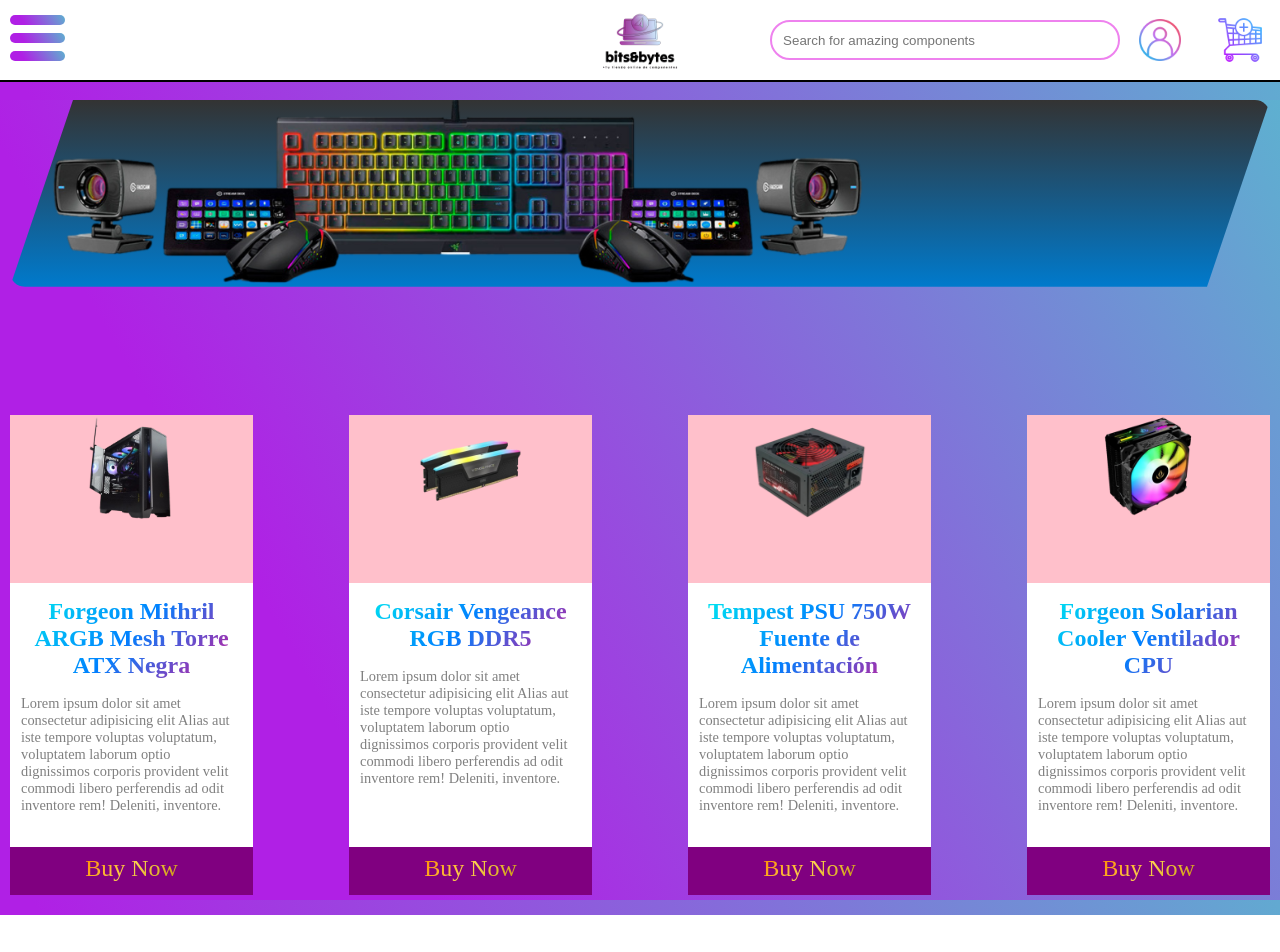
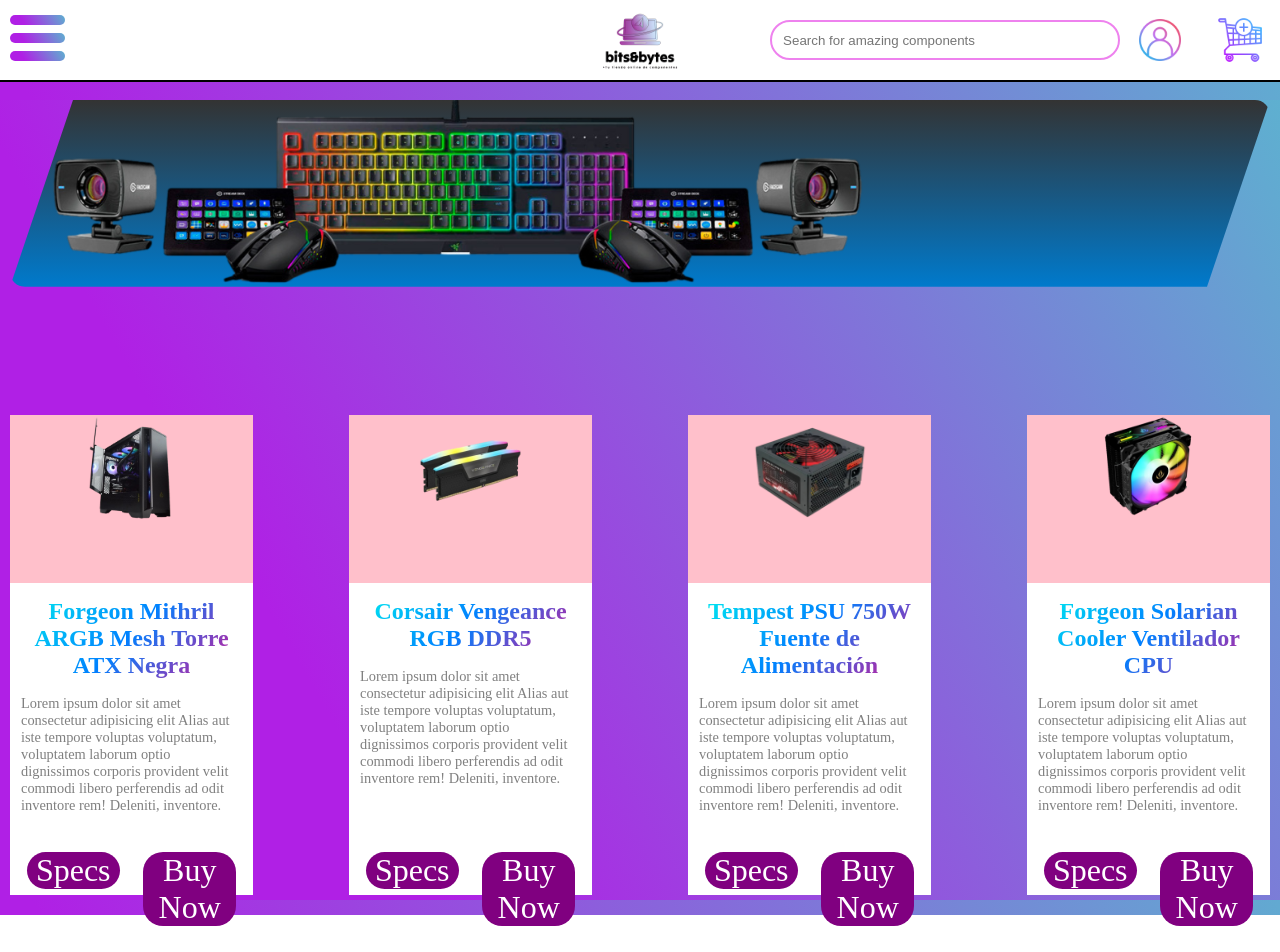
Before and after one commit to marioraldaz/Bit-Bytes-project, a Svelte app: page / in a window 1280 px wide. Shown: the top 952 px of the page. Built offline with nearby package versions, Linux system fonts and the light colour scheme.

Commit message:
Modified Body components

```diff
--- a/src/App.svelte
+++ b/src/App.svelte
@@ -2,6 +2,7 @@
   import Header from "./header/Header.svelte"
   import Body from "./body/Body.svelte"
   import Footer from "./footer/Footer.svelte"
+  let productos = [];
 </script>
 
 <div class="container">
--- a/src/body/Product.svelte
+++ b/src/body/Product.svelte
@@ -6,15 +6,16 @@
   export let specifications;
   export let description;
   export let clicked = false;
-  function click(event) {
-    if (event.target.tagName !== 'A') {
+  function click() {
+
       clicked = !clicked;
-    }
+
   }
+
 
 </script>
 
-  <div class="component {clicked ? 'clicked' : ''}" on:click={click} >
+  <div class="component {clicked ? 'clicked' : ''}" >
     <div class="component__side component__side--front">
         <div class="component__img"><img id={id} src={image} alt="Producto" /></div>
         <div class="component__box--description">
@@ -23,14 +24,71 @@
             <p>{description}</p>
           </div>
         </div>
-      <div class="component__footer"><a class="buy" href="#">Buy Now</a></div>
+      <div class="component__footer">
+        <div class="component__button--specs"on:click={click}>Specs</div>
+        <div class="component__button--buy" ><a href="#">Buy Now</a></div>
+      </div>
     </div>
     <div class="component__side component__side--back component__side--back-1">
-      <p>{specifications}</p>
+      <div class="close" on:click={click}>X</div>
+      <div class="specifications">
+      <h4>Specifications</h4>
+      {#each specifications as specification}
+        <div>{specification}</div>
+      {/each}
+      </div>
     </div>
   </div>
 
 <style>
+
+    .specifications{
+      height: 100%;
+    }
+
+    .specifications div{
+      height: 15%;
+    }
+
+    .specifications div:not(:last-child){
+      margin-bottom: 10%;
+    }
+
+    .specifications h4{
+      height: 10%;
+      margin-bottom: 5%;
+    }
+
+    .close{
+      font-size: 1.5rem;
+      border-radius: 0 10px 0 10px;
+      background-color: rgb(185, 10, 185);
+      position: absolute;
+      padding: 5px;
+      right: 5px;
+      top:5px;
+    }
+
+    .component__button--specs{
+      width: 40%;
+      float: left;
+      margin-right: 10%;
+      margin-left: 5%;
+      border-radius: 20px;
+      background-color: purple;
+    }
+
+    .component__button--buy{
+      width: 40%;
+      float: left;
+      border-radius: 20px;
+      background-color: purple;
+    }
+
+    .component__button--buy a{
+      text-decoration: none;
+      color: white;
+    }
 
     .component {
       perspective: 150rem;
@@ -121,7 +179,10 @@
 
     .component__footer{
       height:10%;
-      background-color: purple;
+      background-color: white;
+      position: relative;
+      padding: 5px;
+      color: white;
     }
 
     .component__footer .buy{
--- a/src/body/ProductList.svelte
+++ b/src/body/ProductList.svelte
@@ -2,9 +2,9 @@
 <script>
     import Product from './Product.svelte';
     export let products;
-    let clicked;
 
-  function addComponent(){
+
+  function addComponent(producto){
 
   }
 
@@ -20,12 +20,8 @@
                 price={product.price}
                 specifications={product.specifications}
                 description={product.description}
-                bind:clicked={product.clicked}
                 />
             </div>
-            {#if product.clicked}
-              HOLA
-            {/if}
             {/each}
     </div>
 
--- a/src/body/datos.json
+++ b/src/body/datos.json
@@ -5,7 +5,12 @@
       "componentName": "Forgeon Mithril ARGB Mesh Torre ATX Negra",
       "image": "imagenes/torre_negra.png",
       "price": "99,99€",
-      "specifications": "Specifications",
+      "specifications": [
+        "Specification1",
+        "Specification2",
+        "Specification3",
+        "Specification4"
+      ],
       "description": "Lorem ipsum dolor sit amet consectetur adipisicing elit Alias aut iste tempore voluptas voluptatum, voluptatem laborum optio dignissimos corporis provident velit commodi libero perferendis ad odit inventore rem! Deleniti, inventore."
     },
 
@@ -14,7 +19,12 @@
       "componentName": "Corsair Vengeance RGB DDR5",
       "image": "imagenes/ddr5.png",
       "price": "259,99€",
-      "specifications": "Specifications",
+      "specifications": [
+        "Specification1",
+        "Specification2",
+        "Specification3",
+        "Specification4"
+      ],
       "description": "Lorem ipsum dolor sit amet consectetur adipisicing elit Alias aut iste tempore voluptas voluptatum, voluptatem laborum optio dignissimos corporis provident velit commodi libero perferendis ad odit inventore rem! Deleniti, inventore."
     },
     {
@@ -22,7 +32,12 @@
       "componentName": "Tempest PSU 750W Fuente de Alimentación",
       "image": "imagenes/fuente_alimentacion.png",
       "price": "35,99€",
-      "specifications": "Specifications",
+      "specifications": [
+        "Specification1",
+        "Specification2",
+        "Specification3",
+        "Specification4"
+      ],
       "description": "Lorem ipsum dolor sit amet consectetur adipisicing elit Alias aut iste tempore voluptas voluptatum, voluptatem laborum optio dignissimos corporis provident velit commodi libero perferendis ad odit inventore rem! Deleniti, inventore."
     },
     {
@@ -30,7 +45,12 @@
       "componentName": "Forgeon Solarian Cooler Ventilador CPU",
       "image": "imagenes/forgeon_ventilador.png",
       "price": "33,99€",
-      "specifications": "Specifications",
+      "specifications": [
+        "Specification1",
+        "Specification2",
+        "Specification3",
+        "Specification4"
+      ],
       "description": "Lorem ipsum dolor sit amet consectetur adipisicing elit Alias aut iste tempore voluptas voluptatum, voluptatem laborum optio dignissimos corporis provident velit commodi libero perferendis ad odit inventore rem! Deleniti, inventore."
     }
   ]
--- a/src/header/Carrito.svelte
+++ b/src/header/Carrito.svelte
@@ -1,4 +1,5 @@
 <script>
+export let productos = []
 </script>
 
 <div class="header__carrito">
```
